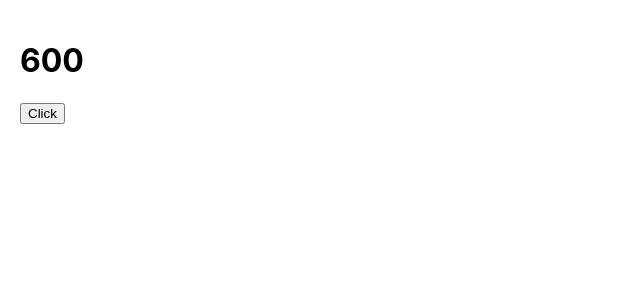
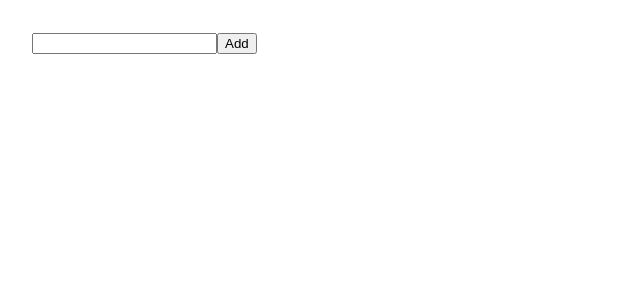
Before and after one commit to Tika299/Learn_ReactJS, a React (Create React App) app in the folder ReactJs/tiktok/: page / in a window 1280 px wide. Shown: the top 300 px of the page, without its empty margins (0-640 px from the left). Built offline with nearby package versions, Linux system fonts and the light colour scheme.

Commit message:
Update app.js

```diff
--- a/ReactJs/tiktok/src/App.js
+++ b/ReactJs/tiktok/src/App.js
@@ -1,30 +1,41 @@
 import { useState } from 'react';
 
-const oder = [100,200,300]
 
 function App() {
-  //bạn có thể truyền tham số khởi tạo cứng như này
-  //const [counter,setCounter] = useState(1);
-  //Truyền theo dạng callback sẽ nhận giá trị trả về làm tham số khởi tạo
-  const [counter,setCounter] = useState(() => {
-    const total = oder.reduce((total,curl)=>total+curl)
-    console.log(total)
-    return total
-  });
+  const [job, setJob] = useState('')
+  const [jobs, setJobs] = useState(() => {
+    const storageJobs = JSON.parse(localStorage.getItem('jobs'))
+    return storageJobs ?? []
+  })
 
-  function handelCounter() {
-    //Bạn có thể dụng như này cách phổ thông
-    setCounter(counter+1)
-    //Cách dùng callback, cách này giúp set lại biến counter trong khi thực hiện
-    //setCounter(prev => prev +1)
+  const handelSumit = () => {
+    setJobs(prev => {
+      const newJob = [...prev, job]
+
+      const jsonJobs = JSON.stringify(newJob)
+      localStorage.setItem('jobs',jsonJobs)
+
+      return newJob
+    })
+
+    setJob('')
   }
 
   return (
-    <div className='App' style={{padding:20}}>
-      <h1>{counter}</h1>
-      <button onClick={handelCounter}>Click</button>
+    <div style={{padding: 32}}>
+      <input
+        value={job}
+        onChange={e => setJob(e.target.value)}
+      />
+      <button onClick={handelSumit}>Add</button>
+
+      <ul>
+        {jobs.map((job, index) => (
+          <li key={index}>{job}</li>
+        ))}
+      </ul>
     </div>
-  );
+  )
 }
 
 export default App;
```
